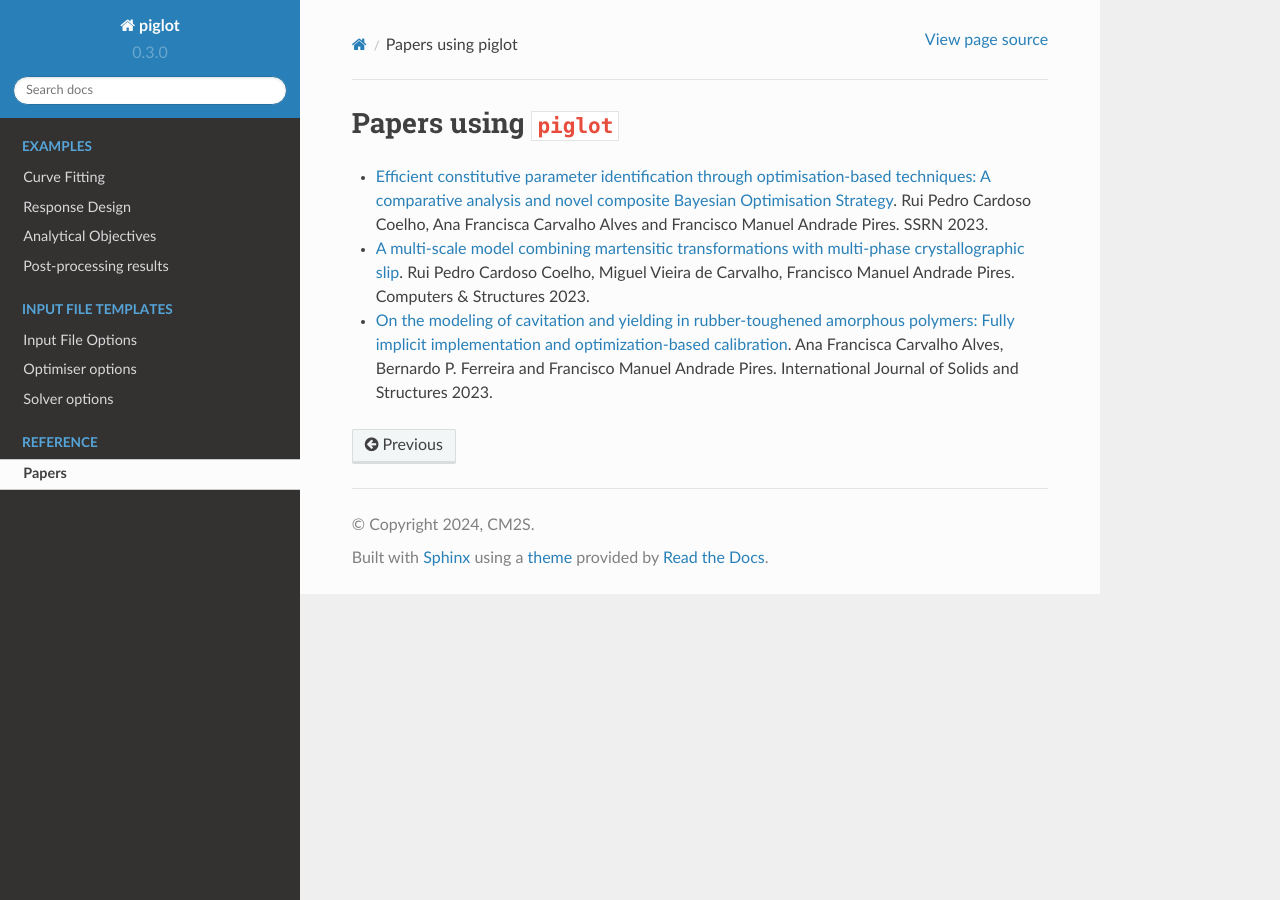
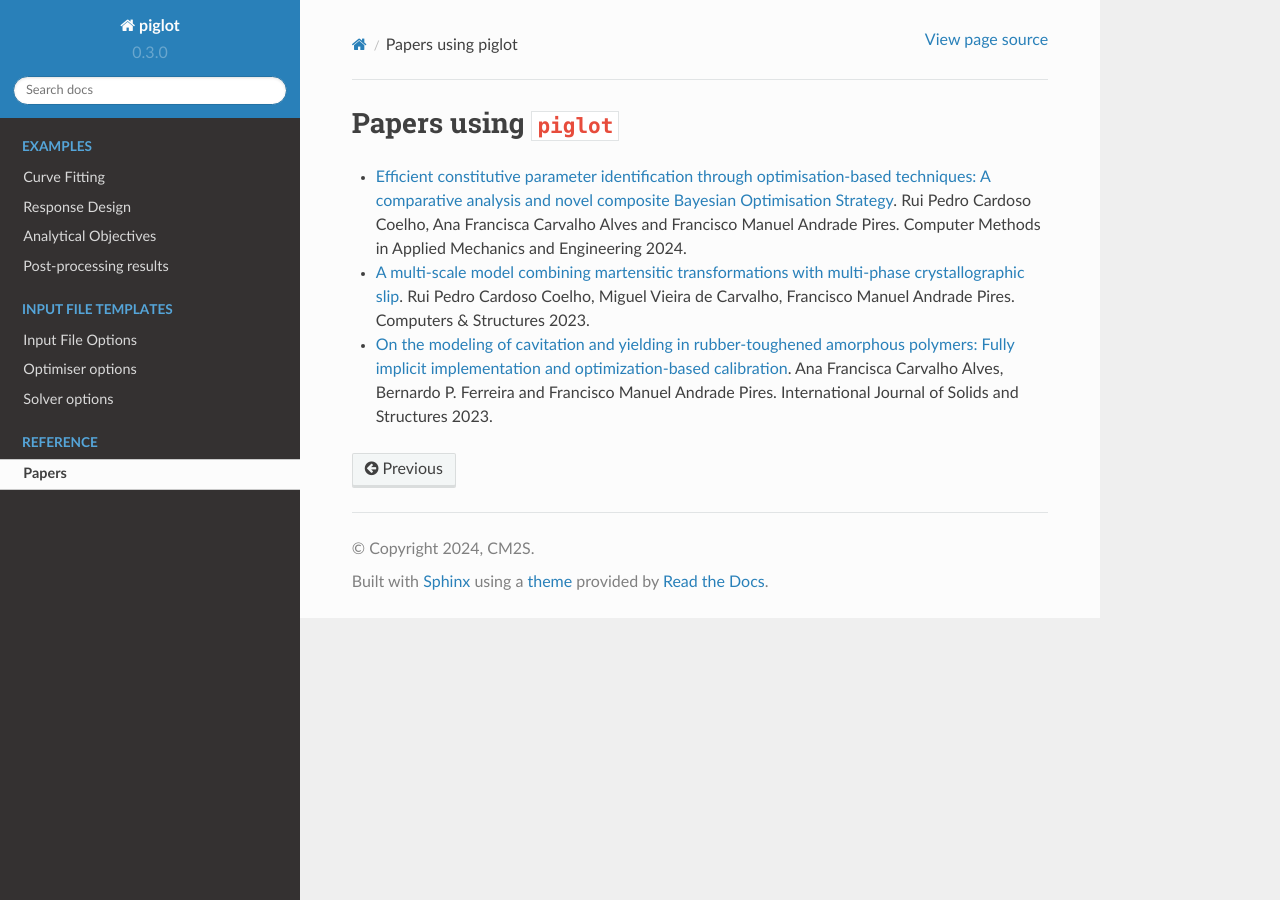
Before and after one commit to CM2S/piglot, a Sphinx documentation site: the page built from docs/source/papers.md, in a window 1280 px wide. Built offline with Sphinx 7.4.7 and the Read the Docs theme 2.0.0, drawn with Linux system fonts in a browser that asks for light colours; pages that are not in the unit, such as notebooks, are missing from menus.

Commit message:
Update paper

```diff
--- a/docs/source/papers.md
+++ b/docs/source/papers.md
@@ -1,5 +1,5 @@
 # Papers using `piglot`
 
-- [Efficient constitutive parameter identification through optimisation-based techniques: A comparative analysis and novel composite Bayesian Optimisation Strategy](https://dx.doi.org/10.2139/ssrn.4674421). Rui Pedro Cardoso Coelho, Ana Francisca Carvalho Alves and Francisco Manuel Andrade Pires. SSRN 2023.
+- [Efficient constitutive parameter identification through optimisation-based techniques: A comparative analysis and novel composite Bayesian Optimisation Strategy](https://doi.org/10.1016/j.cma.2024.117039). Rui Pedro Cardoso Coelho, Ana Francisca Carvalho Alves and Francisco Manuel Andrade Pires. Computer Methods in Applied Mechanics and Engineering 2024.
 - [A multi-scale model combining martensitic transformations with multi-phase crystallographic slip](https://doi.org/10.1016/j.compstruc.2023.107174). Rui Pedro Cardoso Coelho, Miguel Vieira de Carvalho, Francisco Manuel Andrade Pires. Computers & Structures 2023.
 - [On the modeling of cavitation and yielding in rubber-toughened amorphous polymers: Fully implicit implementation and optimization-based calibration](https://doi.org/10.1016/j.ijsolstr.2023.112488). Ana Francisca Carvalho Alves, Bernardo P. Ferreira and Francisco Manuel Andrade Pires. International Journal of Solids and Structures 2023.
```
